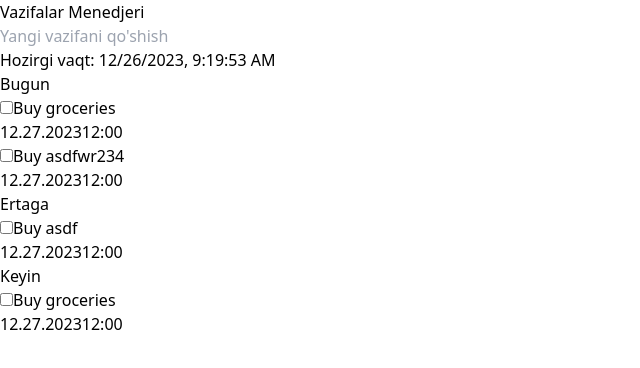
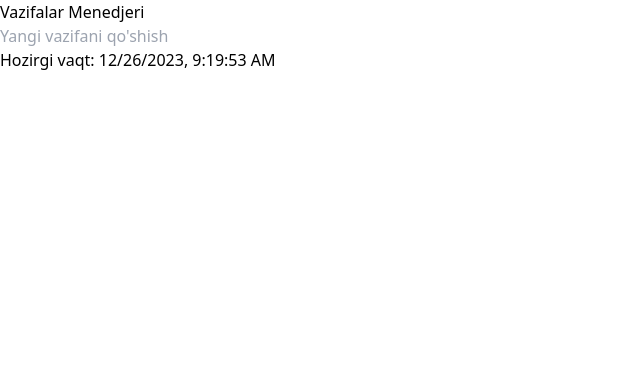
Before and after one commit to Abulkosim/task-manager, a Vue app: page / in a window 1280 px wide. Shown: the top 368 px of the page, without its empty margins (0-640 px from the left). Built offline with nearby package versions, Linux system fonts and the light colour scheme.

Commit message:
changes in input and main components

```diff
--- a/src/App.vue
+++ b/src/App.vue
@@ -4,10 +4,15 @@
     <h1 class="text-3xl sm:text-4xl font-bold text-center mb-12">Vazifalar Menedjeri</h1>
     <InputField @newTask="addTask" />
     <CurrentTime />
-    <div>
-      <TaskGroup :tasks="tasksBugun" @updateTask="handleUpdate" title="Bugun" />
-      <TaskGroup :tasks="tasksErtaga" @updateTask="handleUpdate" title="Ertaga" />
-      <TaskGroup :tasks="tasksKeyin" @updateTask="handleUpdate" title="Keyin" />
+    <div v-if="tasks.length">
+      <TaskGroup v-if="tasksBugun.length" :tasks="tasksBugun" @updateTask="handleUpdate" title="Bugun" />
+      <TaskGroup v-if="tasksErtaga.length" :tasks="tasksErtaga" @updateTask="handleUpdate" title="Ertaga" />
+      <TaskGroup v-if="tasksKeyin.length" :tasks="tasksKeyin" @updateTask="handleUpdate" title="Keyin" />
+    </div>
+    <div v-if="tasks.length" class="w-full h-[1px] bg-gray-300 my-8"></div>
+    <div v-if="tasks.length" class="text-right my-4 text-gray-500 italic text-lg">
+      <p>Bajarilganlar: {{ tasksDone }}</p>
+      <p>Bajarilmaganlar: {{ tasksNotDone }}</p>
     </div>
   </div>
 </template>
@@ -19,10 +24,10 @@ import CurrentTime from './components/CurrentTime.vue';
 import TaskGroup from './components/TaskGroup.vue';
 
 const tasks = ref([
-  { id: 1, title: "Buy groceries", deadline: "bugun", completed: false, date: '12.27.2023', time: '12:00' },
-  { id: 2, title: "Buy asdf", deadline: "ertaga", completed: false, date: '12.27.2023', time: '12:00' },
-  { id: 3, title: "Buy asdfwr234", deadline: "bugun", completed: false, date: '12.27.2023', time: '12:00' },
-  { id: 3, title: "Buy groceries", deadline: "keyin", completed: false, date: '12.27.2023', time: '12:00' },
+  // { id: 1, title: "Buy groceries", deadline: "bugun", completed: false, date: '12.27.2023', time: '12:00' },
+  // { id: 2, title: "Buy asdf", deadline: "ertaga", completed: true, date: '12.27.2023', time: '12:00' },
+  // { id: 3, title: "Buy asdfwr234", deadline: "bugun", completed: false, date: '12.27.2023', time: '12:00' },
+  // { id: 4, title: "Buy groceries", deadline: "keyin", completed: false, date: '12.27.2023', time: '12:00' },
 ])
 
 function handleUpdate(taskUpd) {
@@ -47,9 +52,9 @@ const sortChecks = (tasks) => {
   return tasks.sort((a, b) => a.completed - b.completed);
 };
 
-const tasksBugun = computed(() => sortChecks(tasks.value.filter(task => task.deadline === 'bugun')));
-const tasksErtaga = computed(() => sortChecks(tasks.value.filter(task => task.deadline === 'ertaga')));
-const tasksKeyin = computed(() => sortChecks(tasks.value.filter(task => task.deadline === 'keyin')));
-
-
+const tasksBugun = computed(() => sortChecks(tasks.value.filter(task => task.deadline == 'bugun')));
+const tasksErtaga = computed(() => sortChecks(tasks.value.filter(task => task.deadline == 'ertaga')));
+const tasksKeyin = computed(() => sortChecks(tasks.value.filter(task => task.deadline == 'keyin')));
+const tasksDone = computed(() => tasks.value.filter(task => task.completed == true).length);
+const tasksNotDone = computed(() => tasks.value.length - tasks.value.filter(task => task.completed == true).length);
 </script>
--- a/src/components/InputField.vue
+++ b/src/components/InputField.vue
@@ -30,6 +30,9 @@ const emitNewTask = () => {
     } else if (newTaskTitle.value.toLowerCase().includes('ertaga')) {
       newTaskData.title = newTaskTitle.value.replace('ertaga', '')
       newTaskData.deadline = 'ertaga'
+    } else {
+      newTaskData.title = newTaskTitle.value
+      newTaskData.deadline = newTaskDeadline.value
     }
     console.log(newTaskData)
     emit('newTask', newTaskData);
```
